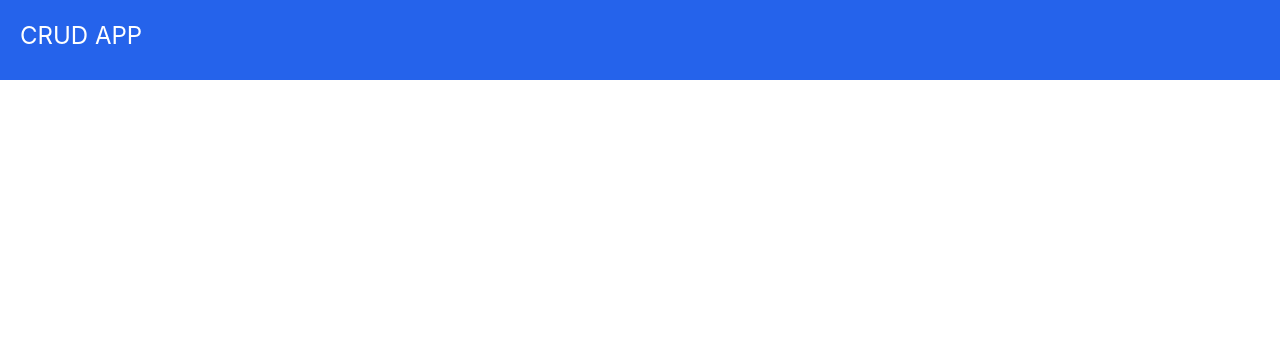
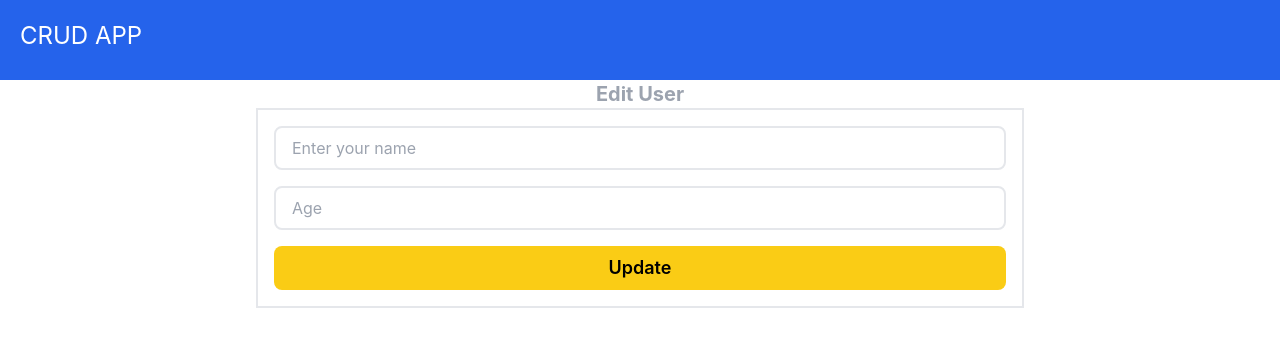
Before and after one commit to GITHIYON49/Crudapp, a React (Create React App) app: page /edituser in a window 1280 px wide. Before the commit this address had no page. Shown: the top 346 px of the page. Built offline with nearby package versions, Linux system fonts and the light colour scheme.

Commit message:
add edit page

```diff
--- a/src/App.js
+++ b/src/App.js
@@ -1,40 +1,51 @@
-import { useState } from 'react';
-import './App.css';
-import { Navbar} from './components';
-import { Route,Routes,BrowserRouter,useNavigate } from 'react-router-dom';
-import { Adduser,Home } from './pages';
-import { UserData } from './data/UserData';
+import { useState } from "react";
+import "./App.css";
+import { Navbar } from "./components";
+import { Route, Routes, useNavigate } from "react-router-dom";
+import { Adduser, Home,Edituser } from "./pages";
+import { UserData } from "./data/UserData";
 
 function App() {
-  const[addName,setAddName]=useState('');
-  const[addAge,setAddAge]=useState('');
+  const [personData, setPersonData] = useState(UserData);
+  const [addName, setAddName] = useState("");
+  const [addAge, setAddAge] = useState("");
 
-  console.log(addName,addAge)
+  const navigation = useNavigate();
 
-  // const navigation = useNavigate();
-
-  function handleCreate(){
-    const data = UserData;
-    const newData = data.push({name:addName,age:addAge})
-
-
-    console.log(newData)
-
+  function handleCreate() {
+    const newData = { name: addName, age: addAge };
+    const data = [...personData];
+    data.push(newData);
+    console.log(data);
+    setPersonData(data);
+    navigation("/");
   }
-  return<>
-
-  <BrowserRouter>
-   <Navbar/>
-   <main>
-   <Routes>
-    <Route path='/' element={<Home/>}/>
-    <Route path='/add-user' element={<Adduser handleCreate={handleCreate} setAddAge={setAddAge}setAddName={setAddName}/>}/>
-    <Route/>
-   </Routes>
-   </main>
-   </BrowserRouter>
-
-  </>
+  function handleEdit(){
+    console.log('edit')
+    navigation("/");
+  }
+  return (
+    <>
+      <Navbar />
+      <main>
+        <Routes>
+          <Route path="/" element={<Home personData={personData} />} />
+          <Route
+            path="/adduser"
+            element={
+              <Adduser
+                handleCreate={handleCreate}
+                setAddAge={setAddAge}
+                setAddName={setAddName}
+              />
+            }
+          />
+          <Route path="/edituser" element={<Edituser  setAddAge={setAddAge}
+                setAddName={setAddName} handleEdit={handleEdit}/>} />
+        </Routes>
+      </main>
+    </>
+  );
 }
 
 export default App;
--- a/src/index.js
+++ b/src/index.js
@@ -2,10 +2,13 @@ import React from 'react';
 import ReactDOM from 'react-dom/client';
 import './index.css';
 import App from './App';
+import { BrowserRouter } from 'react-router-dom';
 
 const root = ReactDOM.createRoot(document.getElementById('root'));
 root.render(
   <React.StrictMode>
+    <BrowserRouter>
     <App />
+    </BrowserRouter>
   </React.StrictMode>
 );
--- a/src/pages/Add-user/Adduser.js
+++ b/src/pages/Adduser/Adduser.js
@@ -1,5 +1,5 @@
 import { Input,Button } from '../../components';
-import { UserData } from '../../data/UserData';
+
 
 const Adduser = ({handleCreate,setAddAge,setAddName}) => {
 
@@ -17,4 +17,4 @@ const Adduser = ({handleCreate,setAddAge,setAddName}) => {
   </>
 }
 
-export default Adduser
+export default Adduser;
--- /dev/null
+++ b/src/pages/Edituser/Edituser.js
@@ -0,0 +1,18 @@
+import React from 'react'
+import { Input,Button } from '../../components'
+
+const Edituser = ({setAddAge,setAddName,handleEdit}) => {
+  return <>
+  <div className='w-full flex flex-col items-center justify-center'>
+  <h2 className='text-gray-400 text-xl capitalize font-bold'>Edit user</h2>
+    <div className='w-3/5 flex flex-col gap-4 border-2 p-4'>
+    <Input type='text' onChange={(e)=>{setAddName(e.target.value)}} placeholder='Enter your name'/>
+    <Input type='number' onChange={(e)=>{setAddAge(e.target.value)}} placeholder='Age'/>
+    <Button name={`Update`} className={`w-full bg-yellow-400  hover:bg-yellow-300`} onClick={handleEdit}/>
+    </div>
+  </div>
+
+  </>
+}
+
+export default Edituser;
--- a/src/pages/Home/Home.js
+++ b/src/pages/Home/Home.js
@@ -4,16 +4,15 @@ import { Button } from "../../components";
 import { Trash } from 'lucide-react';
 import { Pencil } from 'lucide-react';
 import { useNavigate } from 'react-router-dom';
-import { UserData } from "../../data/UserData";
 
 
 
-const Home = () => {
+const Home = ({personData}) => {
   const navigation = useNavigate();
 
   function handleClick(){
     console.log('hello')
-    navigation('/add-user')
+    navigation('/adduser')
   }
   return (
     <>
@@ -29,12 +28,12 @@ const Home = () => {
           </thead>
           <tbody>
             {
-              UserData.map((users,index)=>{
+              personData.map((users,index)=>{
                return <tr key={index} className="text-center">
               <td className="border-2 border-gray-400 capitalize p-2">{users.name}</td>
               <td className="border-2 border-gray-400 p-2">{users.age}</td>
-              <td className="border-2 border-gray-400 capitalize p-2"><Button name='update' icons={<Trash/>} className='w-4/5 bg-blue-500 text-white flex items-center justify-center gap-2'/></td>
-              <td className="border-2 border-gray-400 capitalize p-2"><Button name='delete' icons={<Pencil/>} className='w-4/5 bg-red-500 text-white flex items-center justify-center gap-2'/></td>
+              <td className="border-2 border-gray-400 capitalize p-2"><Button name='update' icons={<Pencil/>} onClick={()=>{navigation('edituser')}}  className='w-4/5 bg-blue-500 text-white flex items-center justify-center gap-2'/></td>
+              <td className="border-2 border-gray-400 capitalize p-2"><Button name='delete' icons={<Trash/>}  className='w-4/5 bg-red-500 text-white flex items-center justify-center gap-2'/></td>
             </tr>
 
               })
--- a/src/pages/index.js
+++ b/src/pages/index.js
@@ -1,5 +1,6 @@
-import Adduser from "./Add-user/Adduser";
+import Adduser from "./Adduser/Adduser";
 import Home from "./Home/Home";
+import Edituser from "./Edituser/Edituser";
 
 
-export{Adduser,Home};
+export{Adduser,Home,Edituser};
```
